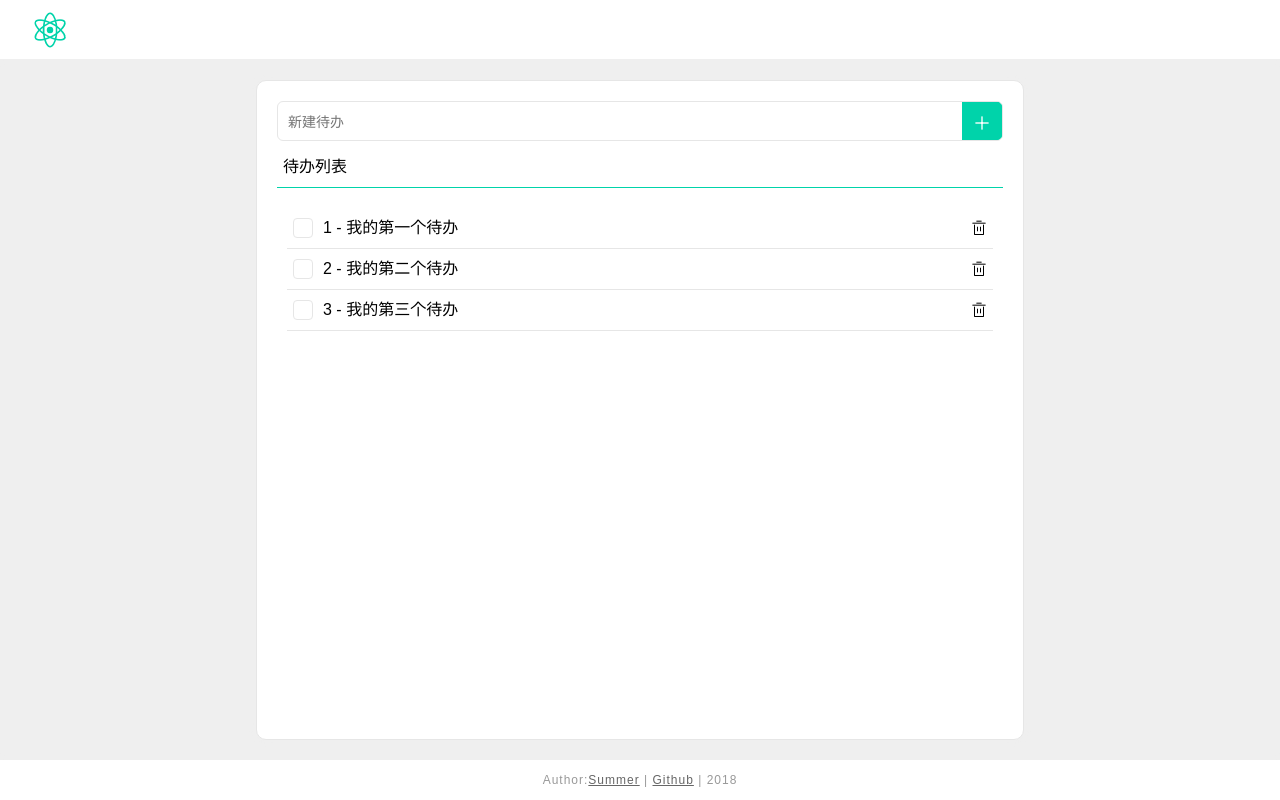
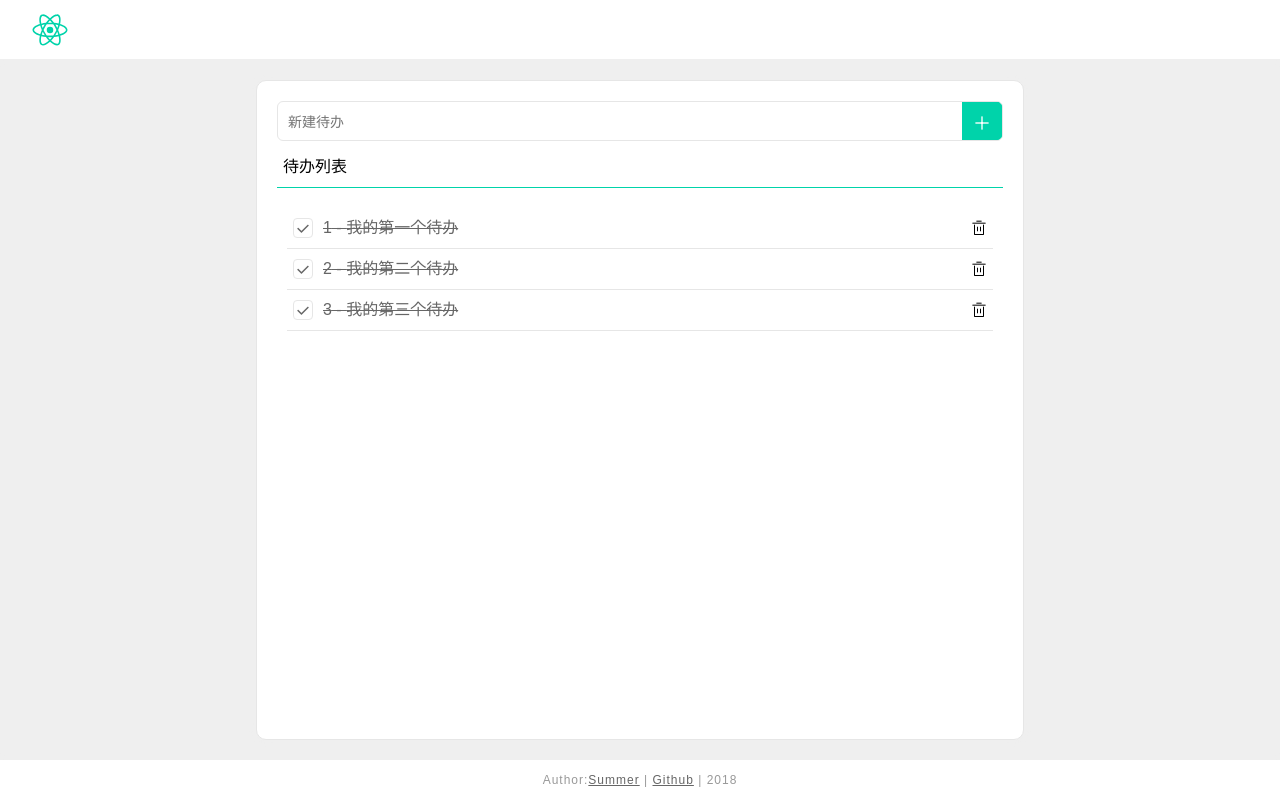
Before and after one commit to HappyJeannie/react-list, a React (Create React App) app: page / in a window 1280 px wide. Built offline with nearby package versions, Linux system fonts and the light colour scheme.

Commit message:
标记已完成/未完成

```diff
--- a/src/App.css
+++ b/src/App.css
@@ -2,7 +2,6 @@
   text-align: center;
 }
 .App-logo {
-  animation: App-logo-spin infinite 20s linear;
   height: 50px;
   margin-top: 5px;
 }
@@ -127,10 +126,14 @@ main .todoList ol li i.icon-icon_right_fill {
 main .todoList ol li i.icon-icon_right_fill::before {
   display: none;
 }
-main .todoList ol li i.icon-icon_right_fill.isdone::before {
-  display: block;
-}
 main .todoList ol li i.icon-icon_delete {
   float: right;
   cursor: pointer;
 }
+main .todoList ol li div.isdone span {
+  text-decoration: line-through;
+  color: #666;
+}
+main .todoList ol li div.isdone i.icon-icon_right_fill::before {
+  display: block;
+}
--- a/src/App.js
+++ b/src/App.js
@@ -20,19 +20,19 @@ class App extends Component {
           id: 1,
           msg : '我的第一个待办',
           isDelete : false,
-          hasDone : false
+          status : 'complete'
         },
         {
           id: 2,
           msg : '我的第二个待办',
           isDelete : true,
-          hasDone : false
+          status : 'complete'
         },
         {
           id: 3,
           msg : '我的第三个待办',
           isDelete : true,
-          hasDone : false
+          status : 'complete'
         }
       ]
     }
@@ -42,7 +42,7 @@ class App extends Component {
     let todos = this.state.todoList.map((item,index)=>{
       return (
           <li key={item.id}>
-            <TodoItem todo={item}></TodoItem>
+            <TodoItem todo={item} onToggle={this.toggle.bind(this)}></TodoItem>
           </li>
       )
     })
@@ -73,7 +73,7 @@ class App extends Component {
     this.state.todoList.push({
       id: this.state.todoList.length + 1,
       msg: event.target.value,
-      hasDone: null,
+      status: null,
       isDelete: false
     })
     this.setState({
@@ -87,6 +87,12 @@ class App extends Component {
       todoList: this.state.todoList
     })
   }
+  toggle(e,todo){
+    console.log(e)
+    console.log(todo)
+    todo.status = todo.status === 'complete' ? '' : 'complete';
+    this.setState(this.state);
+  }
 }
 
 export default App;
--- a/src/app.less
+++ b/src/app.less
@@ -3,7 +3,7 @@
 }
 
 .App-logo {
-  animation: App-logo-spin infinite 20s linear;
+  //animation: App-logo-spin infinite 20s linear;
   height: 50px;
   margin-top: 5px;
 }
@@ -128,17 +128,22 @@ main{
           &::before{
             display: none;
           }
-          &.isdone{
+        }
+        i.icon-icon_delete{
+          float: right;
+          cursor: pointer;
+        }
+        div.isdone{
+          span{
+            text-decoration: line-through;
+            color: #666
+          }
+          i.icon-icon_right_fill{
             &::before{
               display: block;
             }
           }
         }
-        i.icon-icon_delete{
-          float: right;
-          cursor: pointer;
-        }
-
       }
     }
   }
--- a/src/todo/todoItem.js
+++ b/src/todo/todoItem.js
@@ -2,7 +2,11 @@ import React , {Component} from 'react';
 
 class TodoItem extends Component{
   render(){
-    return <div><i className="iconfont icon-icon_right_fill"></i>{this.props.todo.id} - {this.props.todo.msg}<i className="iconfont icon-icon_delete"></i></div>
+    return <div className={this.props.todo.status === 'complete'?"isdone":""} ><i className="iconfont icon-icon_right_fill" onClick={this.toggle.bind(this)}></i><span>{this.props.todo.id} - {this.props.todo.msg}</span><i className="iconfont icon-icon_delete"></i></div>
+  }
+  toggle(e){
+    console.log('点击事件')
+    this.props.onToggle(e,this.props.todo);
   }
 }
 
```
